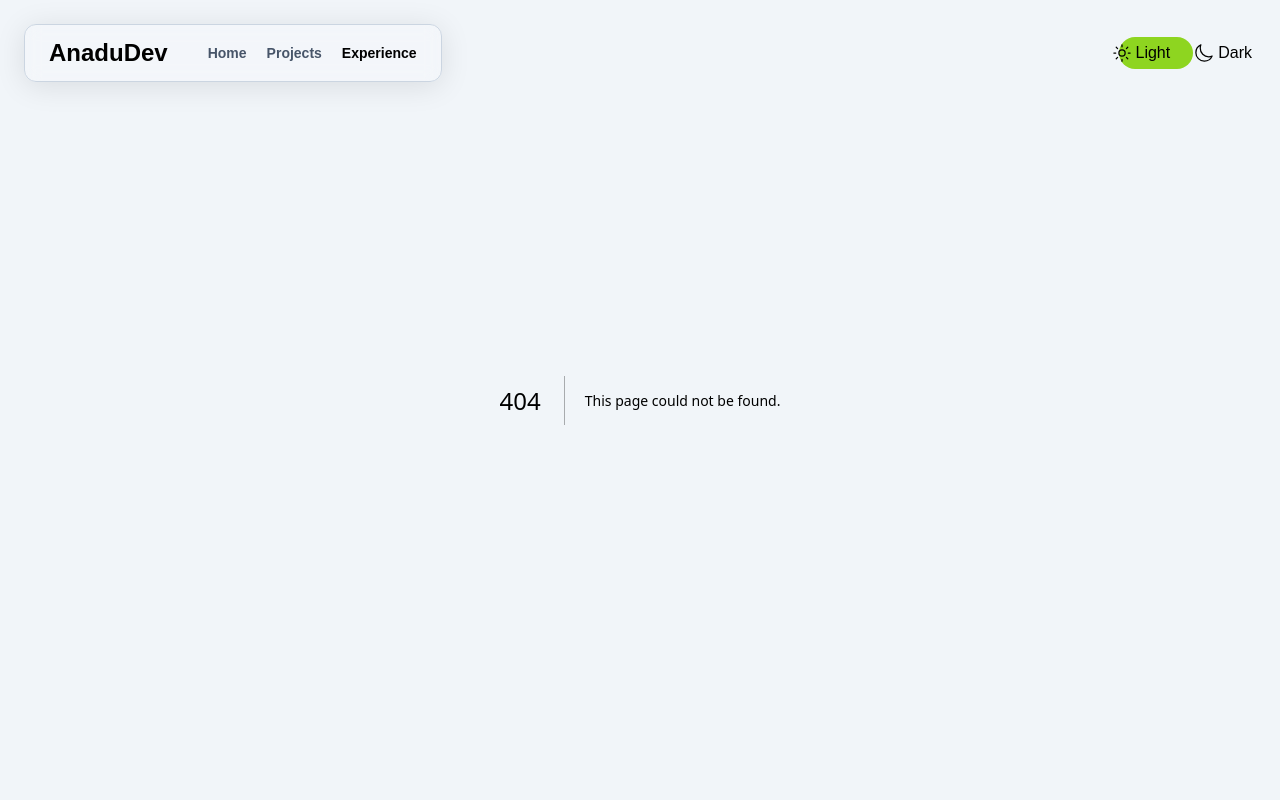
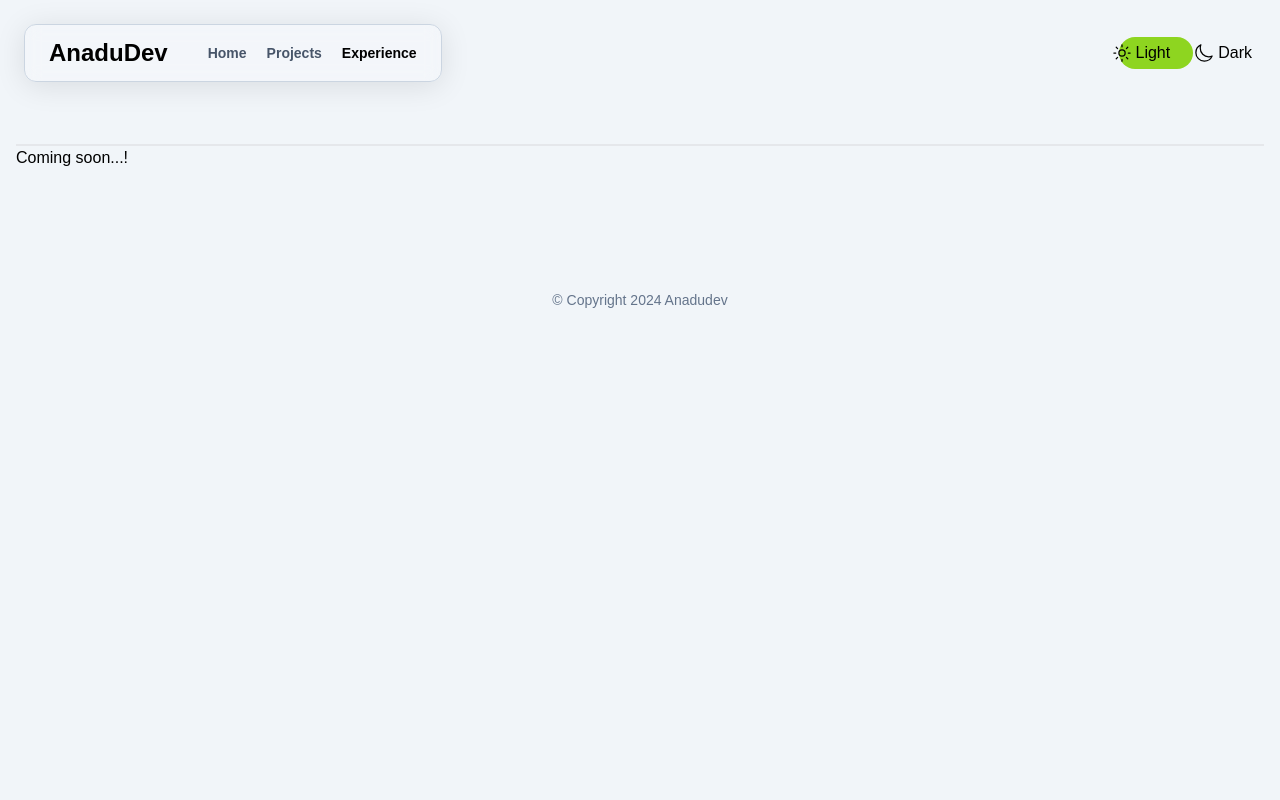
Before and after one commit to Anadudev/portfolio, a Next.js app: page /experiences in a window 1280 px wide. Before the commit this address had no page. Shown: the top 800 px of the page. Built offline with nearby package versions, Linux system fonts and the light colour scheme.

Commit message:
Update: add new ProjectPage component with placeholder content

```diff
--- /dev/null
+++ b/src/app/experiences/page.tsx
@@ -0,0 +1,12 @@
+import React from "react";
+
+const ProjectPage = () => {
+  return (
+    <div className="p-4 pt-36 text-black dark:text-slate-300">
+      <div className="border"></div>
+      Coming soon...!
+    </div>
+  );
+};
+
+export default ProjectPage;
```
Also changed, not shown: public/profile/profile.jpg.
